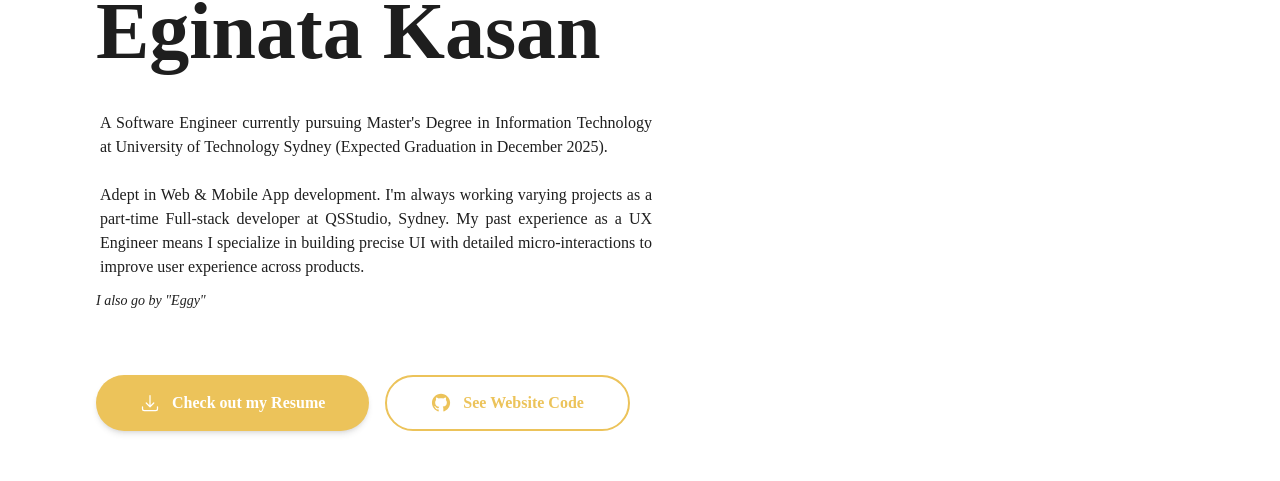
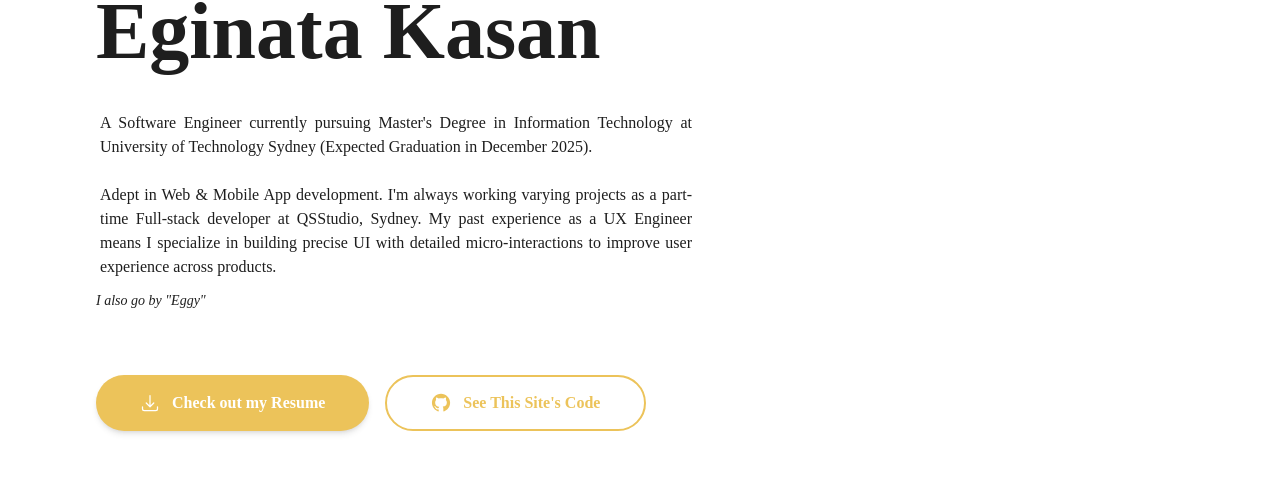
Before and after one commit to eginatakasan/eginatakasan.github.io, a Next.js app: page / in a window 1280 px wide. Shown: the part 185-666 px from the top of the page. Built offline with nearby package versions, Linux system fonts and the light colour scheme; no server answers.

Commit message:
improve button labels

```diff
--- a/src/components/organisms/Introduction.tsx
+++ b/src/components/organisms/Introduction.tsx
@@ -14,7 +14,7 @@ const IntroductionView = () => {
       <div className="flex flex-col items-start w-full">
         <h2 className="text-xl font-tokyo text-accent">Software Engineer</h2>
         <AnimatedName />
-        <div className="block mt-4 p-1 max-w-[560px] text-justify font-medium text-textBlack font-raleway">
+        <div className="block mt-4 p-1 max-w-[600px] text-justify font-medium text-textBlack font-raleway">
           A Software Engineer currently pursuing Master's Degree in Information
           Technology at University of Technology Sydney (Expected Graduation in
           December 2025).
@@ -30,7 +30,7 @@ const IntroductionView = () => {
           I also go by "Eggy"
         </p>
 
-        <div className="flex flex-row space-x-4">
+        <div className="flex flex-row gap-4 max-w-[600px]">
           <a
             href={url.resume}
             target="_blank"
@@ -52,7 +52,7 @@ const IntroductionView = () => {
           >
             <Button variant="outlined" className=" mt-16 font-light">
               <Github className="w-5 h-5" aria-hidden="true" />
-              See Website Code
+              See This Site's Code
             </Button>
           </a>
         </div>
```
